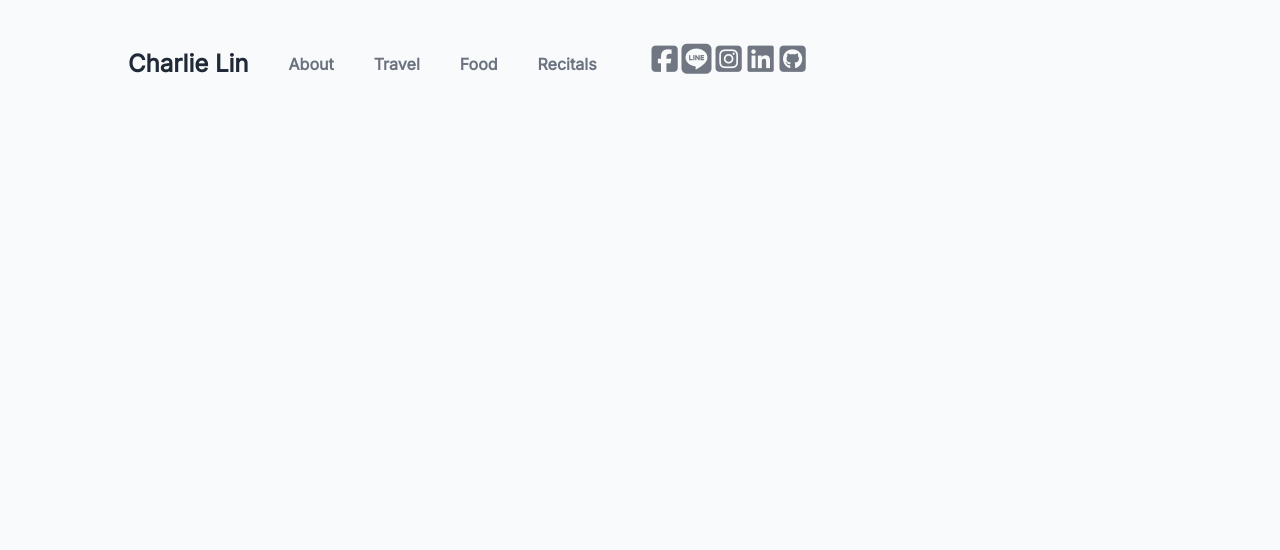
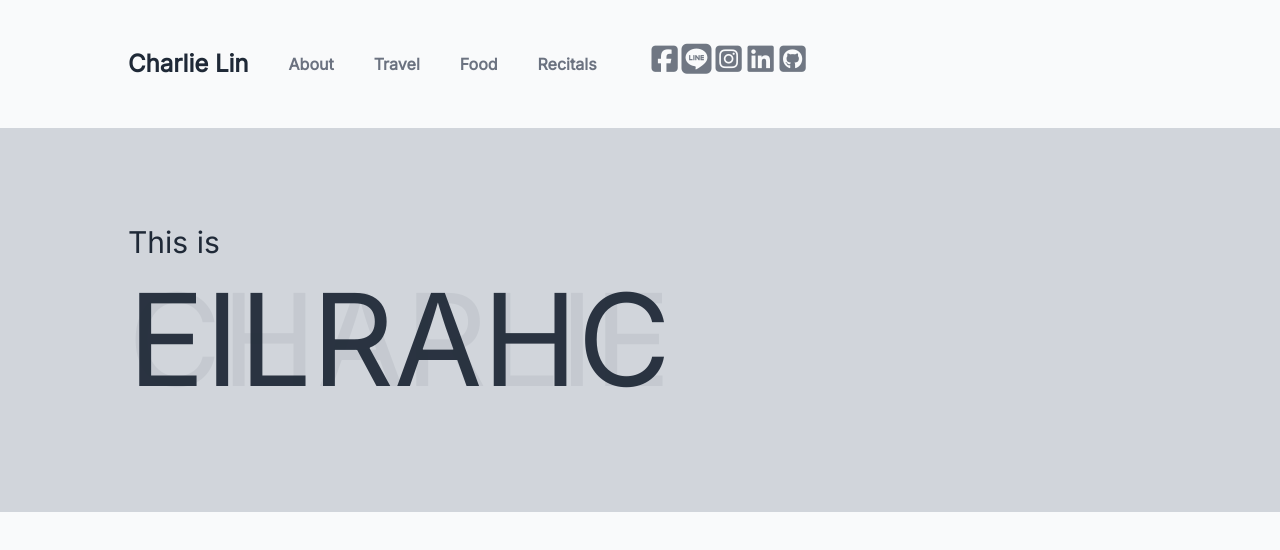
Before and after one commit to charlielinz/charlie, a Next.js app: page / in a window 1280 px wide. Shown: the top 550 px of the page. Built offline with nearby package versions, Linux system fonts and the light colour scheme.

Commit message:
use herobanner background

```diff
--- a/components/HeroBanner.js
+++ b/components/HeroBanner.js
@@ -21,7 +21,7 @@ const HeroBanner = () => {
 
   return (
     <>
-      <div className="text-gray-100 flex flex-col justify-end items-center md:items-start gap-6">
+      <div className="text-gray-800 flex flex-col justify-end items-center md:items-start gap-4 ">
         <div className="text-2xl lg:text-3xl">This is</div>
         <div className="md:translate-x-0 text-7xl sm:text-8xl lg:text-9xl">
           {transitions(({ opacity }, item) =>
--- a/components/MobileNavigation.js
+++ b/components/MobileNavigation.js
@@ -7,7 +7,7 @@ const MobileNavigation = ({ isOpened, setIsOpened }) => {
         aria-hidden
         className={
           isOpened
-            ? "relative fas fa-stream text-2xl z-20 px-4 py-4 -mr-2 rounded-md transition duration-500"
+            ? "relative fas fa-stream text-2xl z-40 px-4 py-4 -mr-2 rounded-md transition duration-500"
             : "relative fas fa-stream text-2xl px-4 py-4 -mr-2 transition duration-500"
         }
         onClick={() => {
@@ -17,7 +17,7 @@ const MobileNavigation = ({ isOpened, setIsOpened }) => {
       <div
         className={
           isOpened
-            ? "fixed z-10 py-6 pl-4 right-4 -translate-y-16 w-72 bg-gray-50 rounded-md transition duration-500"
+            ? "fixed z-30 py-6 pl-6 right-4 -translate-y-16 w-72 bg-gray-50 rounded-md transition duration-500"
             : "invisible w-0 h-0 right-4 -translate-y-16 bg-gray-50 rounded-md transition duration-500"
         }
       >
@@ -87,7 +87,7 @@ const MobileNavigation = ({ isOpened, setIsOpened }) => {
       <div
         className={
           isOpened
-            ? "fixed w-full h-full z-0 top-0 bottom-0 left-0 right-0 bg-black opacity-60 transition duration-300"
+            ? "fixed w-full h-full z-20 top-0 bottom-0 left-0 right-0 bg-black opacity-60 transition duration-300"
             : "invisible transition duration-300"
         }
         onClick={() => {
--- a/components/Navbar.js
+++ b/components/Navbar.js
@@ -9,7 +9,7 @@ const Navbar = () => {
   const [isOpened, setIsOpened] = useState(false);
 
   return (
-    <>
+    <div className="max-w-screen-sm lg:max-w-screen-md xl:max-w-screen-lg mx-6 md:mx-auto">
       <div className="mt-8 flex items-center h-16 gap-10">
         <div className="text-gray-800 text-2xl font-bold">
           <Link href="/">Charlie Lin</Link>
@@ -22,7 +22,7 @@ const Navbar = () => {
           </div>
         )}
       </div>
-    </>
+    </div>
   );
 };
 
--- a/pages/_app.js
+++ b/pages/_app.js
@@ -16,7 +16,7 @@ function MyApp({ Component, pageProps }) {
           content="It is all about life style."
         ></meta>
       </Head>
-      <main className="font-inter text-gray-700 max-w-screen-sm lg:max-w-screen-md xl:max-w-screen-lg mx-6 md:mx-auto">
+      <main className="font-inter text-gray-700">
         <Component {...pageProps} />
       </main>
     </>
--- a/pages/index.js
+++ b/pages/index.js
@@ -5,6 +5,10 @@ export default function Home() {
   return (
     <header>
       <Navbar />
+      <div className="relative z-10 pt-32 max-w-screen-sm lg:max-w-screen-md xl:max-w-screen-lg mx-6 md:mx-auto">
+        <HeroBanner />
+      </div>
+      <div className="absolute top-24 md:top-28 lg:top-32 w-full h-96 bg-gray-300" />
     </header>
   );
 }
```
